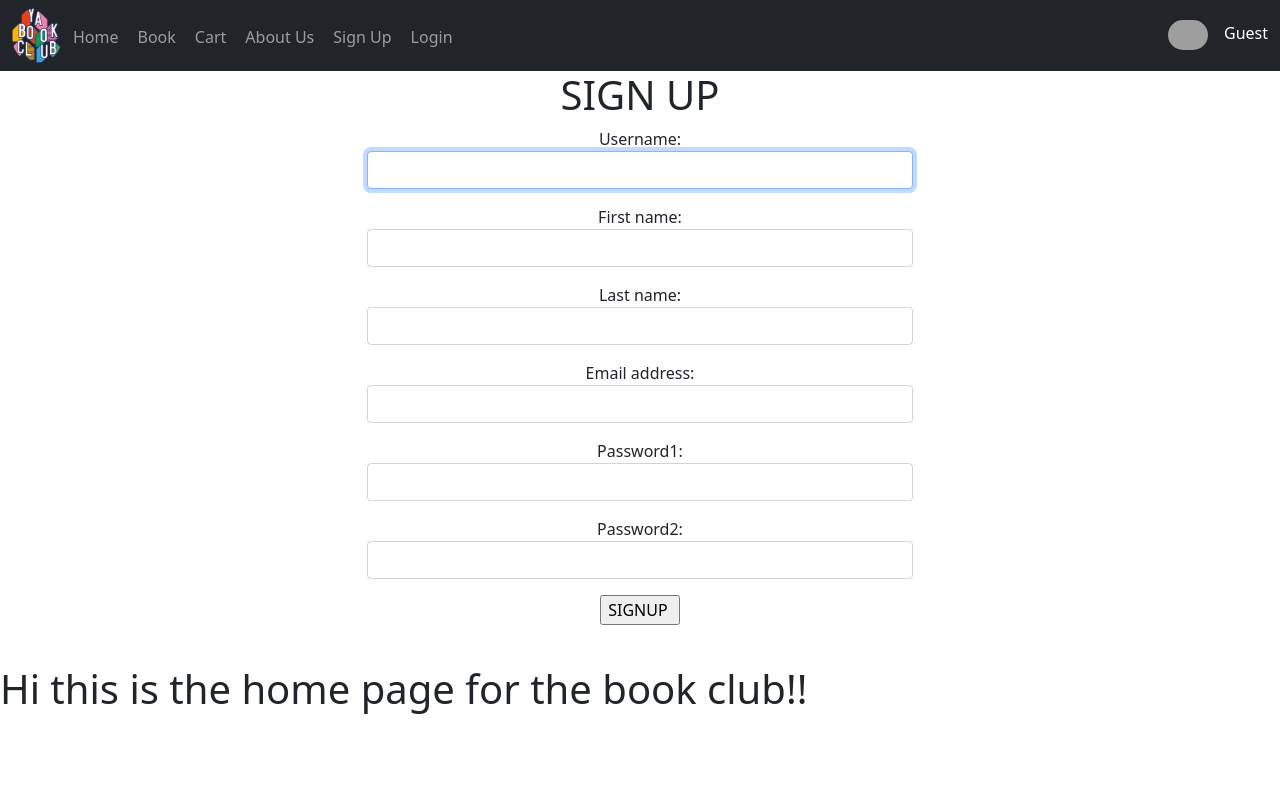
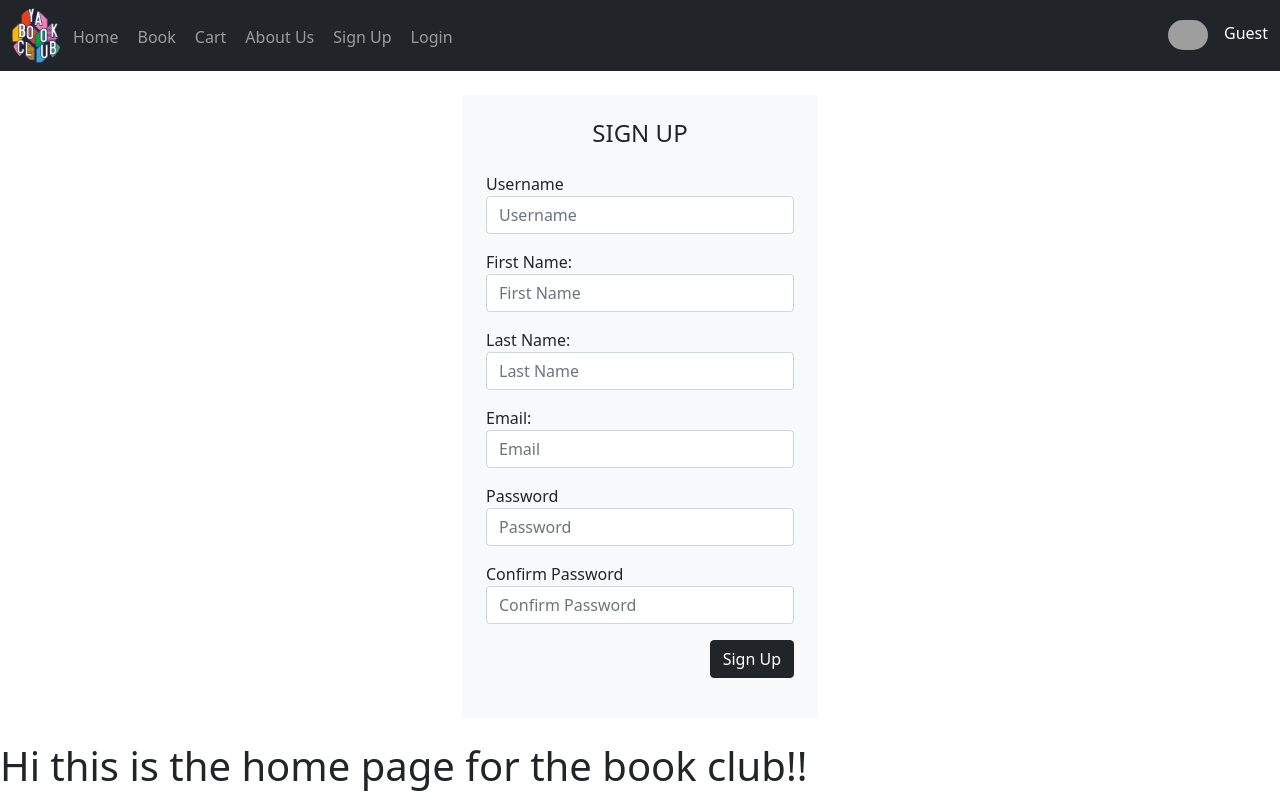
Before and after one commit to ssaharsh/The-Book-Club, a Django app: page /users/register in a window 1280 px wide. Run offline with Django 3.2, Linux system fonts and the light colour scheme; grey boxes are pictures that could not be loaded.

Commit message:
formatted login

```diff
--- a/thebookclub/bookclub/templates/register.html
+++ b/thebookclub/bookclub/templates/register.html
@@ -3,22 +3,60 @@
 
 
 {% block content %}
-    <div class="container">
+<div class="container">
+    <div class="row">
+        <div class="col-md-4 offset-md-4">
+            <div class="login-form bg-light mt-4 p-4">
+                <form method="POST" class="row g-3">
+                    {% csrf_token %}
+                    <h4 align='center'>SIGN UP</h4>
+                    <div class="col-12">
+                        <label>Username</label>
+                        <input type="text" name="username" class="form-control" placeholder="Username">
+                    </div>
+                    <div class="col-12">
+                        <label>First Name:</label>
+                        <input type="text" name="first_name" class="form-control" placeholder="First Name">
+                    </div>
+                    <div class="col-12">
+                        <label>Last Name:</label>
+                        <input type="text" name="last_name" class="form-control" placeholder="Last Name">
+                    </div>
+                    <div class="col-12">
+                        <label>Email:</label>
+                        <input type="email" name="email" class="form-control" placeholder="Email">
+                    </div>
+                    <div class="col-12">
+                        <label>Password</label>
+                        <input type="password" name="password1" class="form-control" placeholder="Password">
+                    </div>
+                    <div class="col-12">
+                        <label>Confirm Password</label>
+                        <input type="password" name="password1" class="form-control" placeholder="Confirm Password">
+                    </div>
+
+                    <div class="col-12">
+                        <button type="submit" class="btn btn-dark float-end">Sign Up</button>
+                    </div>
+
+            </div>
+        </div>
+    </div>
+</div>
+    <!-- <div class="container">
         <div class="row justify-content-center text-center">
             <div class="col-lg-6" id="register_form">
                 <h1 align="center">SIGN UP</h1>
-                <!-- <div class="form-group"> -->
+                <div class="form-group">
 
 
                 <form action="register" method="POST">
                     {% csrf_token %}
+                    {{form.as_p}}
                     {% for field in form %}
                         <p>
                             {{ field.label_tag }}
                             {{ field }}
-                            {% comment %} {% if field.help_text %}
-                            <small style="color: grey">{{ field.help_text }}</small>
-                            {% endif %} {% endcomment %}
                             {% for error in field.errors %}
                             <p style="color: red">{{ error }}</p>
                             {% endfor %}
@@ -26,11 +64,9 @@
                     {% endfor %}
                     <input type="submit" value="SIGNUP ">
                 </form>
-            <!-- </div>  -->
-                {% for message in messages %} {{message}} {% endfor %}
             </div>
         </div>
-    </div>
+    </div> -->
 
     <br>
 {% endblock content %}
```
Also changed, not shown: thebookclub/bookclub/templates/login.html (+31 -2 lines).
